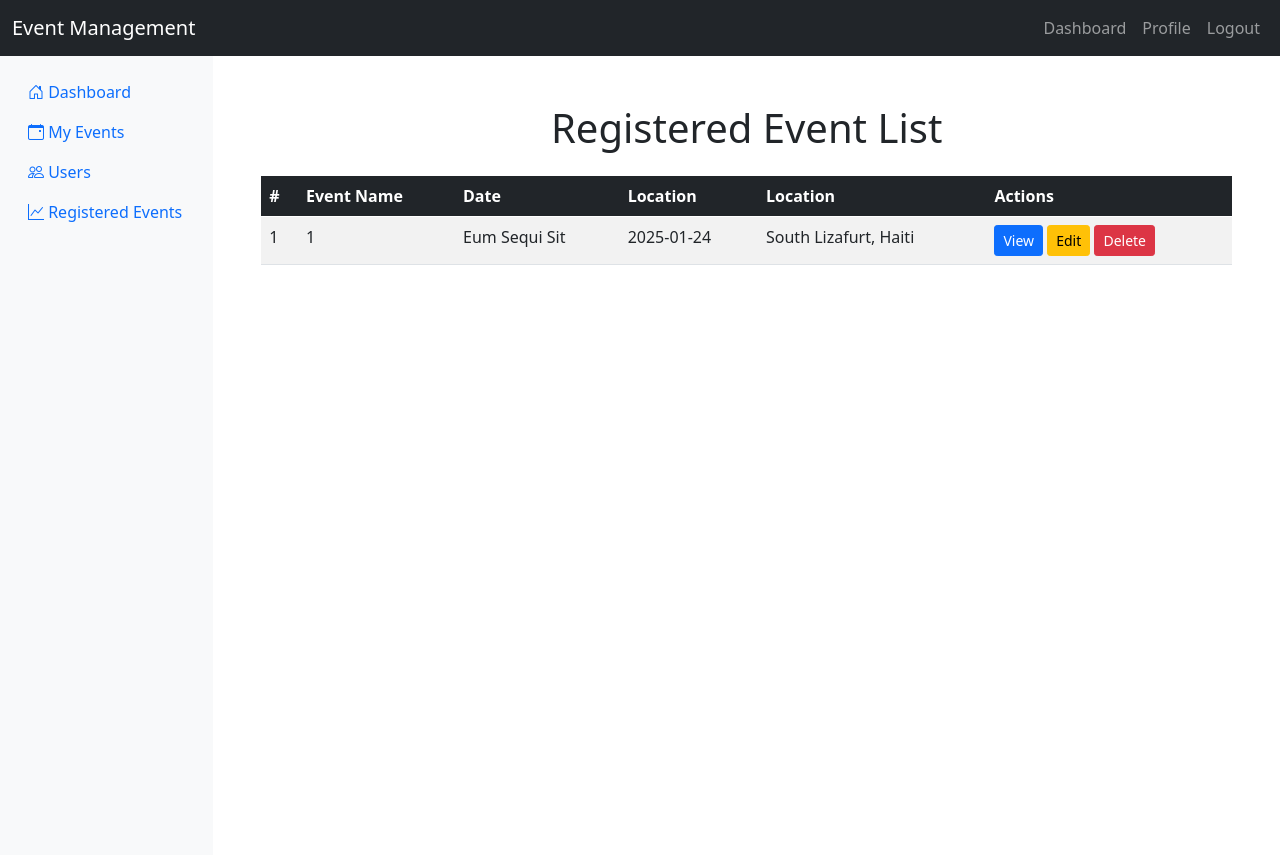
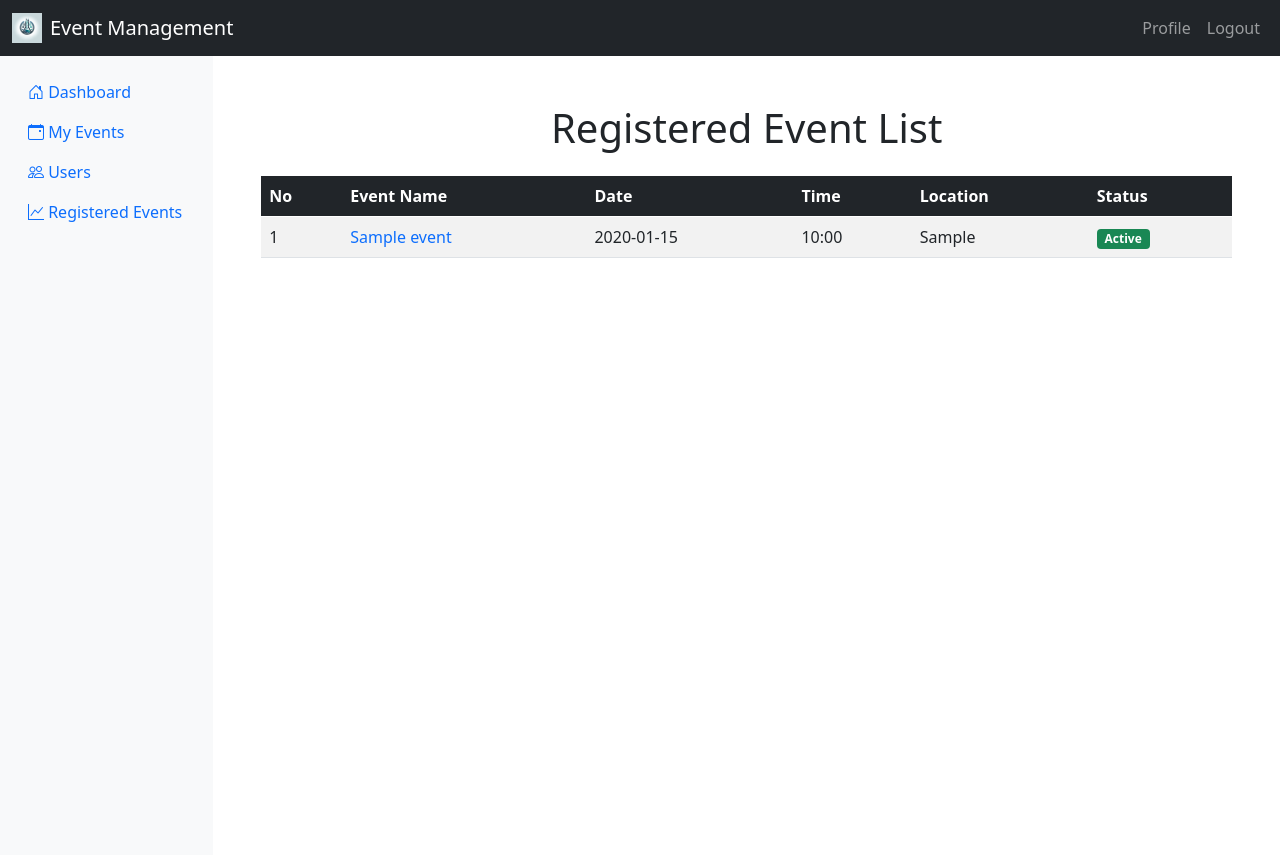
Before and after one commit to mtm-kaungmyatthu/event-management-system, a Rails app: page /events/registered_events in a window 1280 px wide. Shown: the top 855 px of the page. Run offline with Rails 7, Linux system fonts and the light colour scheme; a user stored in the database is signed in; tables that the repository leaves empty hold one stand-in row (values such as "Sample post"); parts of the project's set-up code (start-up, migrations or seed data) failed here and were passed over; some libraries are stand-ins or nearby versions.

Commit message:
commit 6

```diff
--- a/app/controllers/events_controller.rb
+++ b/app/controllers/events_controller.rb
@@ -35,9 +35,9 @@
     registration = @event.registrations.build(user: current_user)
 
     if registration.save!
-      redirect_to registered_events_events_path, notice: "Event was successfully created."
+      redirect_to registered_events_events_path, notice: "Event was successfully registered."
     else
-      redirect_to @event, notice: "Event not was successfully created."
+      redirect_to @event, notice: "Event not was successfully registered."
     end
   end
 
@@ -48,6 +48,12 @@
 
   def registered_events
     @events = current_user.registered_events
+  end
+
+  def toggle_active
+    @event.update(status: params[:status].present?)
+    # Redirect back to the events page with a success message
+    redirect_to events_path, notice: "Event status updated successfully."
   end
 
   private
--- a/app/models/user.rb
+++ b/app/models/user.rb
@@ -3,7 +3,7 @@
   # :confirmable, :lockable, :timeoutable, :trackable and :omniauthable
   devise :database_authenticatable, :registerable,
          :recoverable, :rememberable, :validatable
-  has_many :events
+  has_many :events, dependent: :destroy
   has_many :registrations
   has_many :registered_events, through: :registrations, source: :event
   enum :role, { member: 1, admin: 2 }
--- a/app/views/events/edit.html.erb
+++ b/app/views/events/edit.html.erb
@@ -32,6 +32,12 @@
         </div>
 
         <div class="mb-3">
+          <%= f.label :status, "Status", class: 'form-label fw-bold' %>
+          <%= f.text_field :status, class: 'form-control', placeholder: "Enter event location", required: true %>
+          <div class="invalid-feedback">Please provide a valid location.</div>
+        </div>
+
+        <div class="mb-3">
           <%= f.label :description, "Description", class: 'form-label fw-bold' %>
           <%= f.text_area :description, class: 'form-control', rows: 4, placeholder: "Enter event description" %>
         </div>
--- a/app/views/events/registered_events.html.erb
+++ b/app/views/events/registered_events.html.erb
@@ -5,26 +5,26 @@
     <table class="table table-striped table-hover">
       <thead class="table-dark">
         <tr>
-          <th>#</th>
+          <th>No</th>
           <th>Event Name</th>
           <th>Date</th>
+          <th>Time</th>
           <th>Location</th>
-          <th>Location</th>
-          <th>Actions</th>
+          <th>Status</th>
         </tr>
       </thead>
       <tbody>
         <% @events.each_with_index do |event, index| %>
           <tr>
             <td><%= index + 1 %></td>
-            <td><%= event.id %></td>
-            <td><%= event.name %></td>
+            <td><%= link_to event.name, event_path(event), class: 'text-decoration-none' %></td>
             <td><%= event.date %></td>
+            <td><%= event.time.strftime('%H:%M') %></td>
             <td><%= event.location %></td>
             <td>
-              <%= link_to 'View', event_path(event), class: 'btn btn-sm btn-primary' %>
-              <%= link_to 'Edit', edit_event_path(event), class: 'btn btn-sm btn-warning' %>
-              <%= link_to 'Delete', event_path(event), method: :delete, data: { confirm: 'Are you sure?' }, class: 'btn btn-sm btn-danger' %>
+              <span class="badge <%= event.status? ? 'bg-success' : 'bg-danger' %>">
+                <%= event.status? ? 'Active' : 'Inactive' %>
+              </span>
             </td>
           </tr>
         <% end %>
--- a/app/views/layouts/application.html.erb
+++ b/app/views/layouts/application.html.erb
@@ -2,6 +2,7 @@
 <html>
   <head>
     <title><%= content_for(:title) || "Event Management System" %></title>
+    <link rel="icon" href="/binary-lab.png" type="image/png">
     <%= csrf_meta_tags %>
     <%= csp_meta_tag %>
     <%= yield :head %>
@@ -16,6 +17,7 @@
   </head>
 
   <body>
+    <%= render 'shared/flash' %>
     <% if user_signed_in? %>
       <%= render 'shared/navbar' %>
     <% end %>
--- /dev/null
+++ b/app/views/shared/_flash.html.erb
@@ -0,0 +1,6 @@
+<% flash.each do |key, message| %>
+  <div class="alert alert-<%= key == 'notice' ? 'success' : 'danger' %> alert-dismissible fade show mb-0" role="alert">
+    <%= message %>
+    <button type="button" class="btn-close" data-bs-dismiss="alert" aria-label="Close"></button>
+  </div>
+<% end %>
--- a/app/views/shared/_navbar.html.erb
+++ b/app/views/shared/_navbar.html.erb
@@ -1,14 +1,12 @@
 <nav class="navbar navbar-expand-lg navbar-dark bg-dark">
   <div class="container-fluid">
+    <img src="/binary-lab.png" alt="Logo" alt="Logo" style="height: 30px; width: auto; margin-right: 8px;">
     <a class="navbar-brand" href="<%= dash_board_user_path(current_user) %>">Event Management</a>
     <button class="navbar-toggler" type="button" data-bs-toggle="collapse" data-bs-target="#navbarNav" aria-controls="navbarNav" aria-expanded="false" aria-label="Toggle navigation">
       <span class="navbar-toggler-icon"></span>
     </button>
     <div class="collapse navbar-collapse" id="navbarNav">
       <ul class="navbar-nav ms-auto">
-        <li class="nav-item">
-          <a class="nav-link" href="<%= dash_board_user_path(current_user) %>">Dashboard</a>
-        </li>
         <li class="nav-item">
           <a class="nav-link" href="<%= user_path(current_user) %>">Profile</a>
         </li>
--- a/app/views/shared/_sidebar.html.erb
+++ b/app/views/shared/_sidebar.html.erb
@@ -1,6 +1,6 @@
 <!-- Sidebar Toggle Button (Hamburger icon) -->
 <button class="navbar-toggler d-block d-md-none" type="button" data-bs-toggle="collapse" data-bs-target="#sidebarMenu" aria-controls="sidebarMenu" aria-expanded="false" aria-label="Toggle navigation">
-  <i class="bi bi-house-door"></i><span class="navbar-toggler-icon"></span>
+  <i class="bi bi-list"></i><span class="navbar-toggler-icon"></span>
 </button>
 
 <!-- Sidebar Navigation (collapsed by default on small screens) -->
--- a/app/views/users/show.html.erb
+++ b/app/views/users/show.html.erb
@@ -9,12 +9,13 @@
       <p><strong>Name:</strong> <%= @user.name %></p>
       <p><strong>Email:</strong> <%= @user.email %></p>
       <p><strong>Role:</strong> <%= @user.role.capitalize %></p>
+      <p><strong>Status:</strong> <%= @user.status? ? "Active" : "Inactive" %></p>
       <p><strong>Created At:</strong> <%= @user.created_at.strftime("%B %d, %Y") %></p>
       <p><strong>Last Updated:</strong> <%= @user.updated_at.strftime("%B %d, %Y") %></p>
     </div>
     <div class="card-footer text-center">
       <%= link_to 'Edit User', edit_user_path(@user), class: 'btn btn-warning' %>
-      <%= link_to 'Back to Users List', users_path, class: 'btn btn-secondary' %>
+      <%= link_to 'Delete Event', @user, data: { turbo_method: :delete, turbo_confirm: "Are you sure?", turbo: true }, class: 'btn btn-danger' %>
     </div>
   </div>
 </div>
--- a/config/routes.rb
+++ b/config/routes.rb
@@ -7,6 +7,7 @@
     end
     member do
       get :dash_board
+      patch :toggle_active
     end
   end
   resources :events do
@@ -15,6 +16,7 @@
     end
     member do
       post :register
+      patch :toggle_active
     end
   end
   # Define your application routes per the DSL in https://guides.rubyonrails.org/routing.html
--- a/db/migrate/20241204155211_devise_create_users.rb
+++ b/db/migrate/20241204155211_devise_create_users.rb
@@ -7,6 +7,7 @@
       t.string :name,               null: false, default: ""
       t.string :email,              null: false, default: ""
       t.integer :role,              null: false, default: 1
+      t.boolean :status,            null: false, default: true
       t.string :encrypted_password, null: false, default: ""
 
       ## Recoverable
```
Also changed, not shown: app/controllers/users_controller.rb (+13 -0 lines), app/models/event.rb (+13 -1 lines), app/views/events/index.html.erb (+11 -8 lines), app/views/events/show.html.erb (+12 -4 lines), app/views/users/dash_board.html.erb (+32 -6 lines), app/views/users/index.html.erb (+12 -7 lines), db/migrate/20241204160702_create_events.rb (+4 -3 lines), db/schema.rb.
